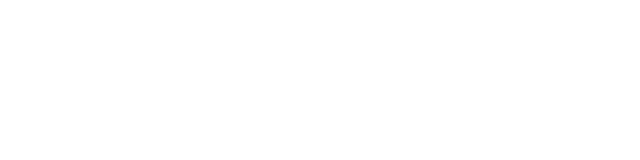
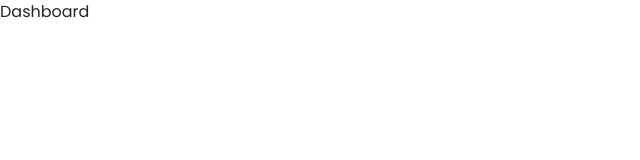
Before and after one commit to YoussefLMT/Car-Rental-Frontend-React, a React (Create React App) app: page /dashboard in a window 1280 px wide. Before the commit this address had no page. Shown: the top 160 px of the page, without its empty margins (0-640 px from the left). Built offline with nearby package versions, Linux system fonts and the light colour scheme.

Commit message:
add dashboard route

```diff
--- a/src/App.js
+++ b/src/App.js
@@ -1,11 +1,13 @@
-import { BrowserRouter, Routes, Route, Navigate } from 'react-router-dom';
+import { BrowserRouter, Routes, Route } from 'react-router-dom';
 import Login from './pages/Login';
+import Dashboard from './pages/Dashboard';
 
 function App() {
   return (
     <BrowserRouter>
       <Routes>
         <Route path='/' element={<Login />} />
+        <Route path='/dashboard' element={<Dashboard />} />
       </Routes>
     </BrowserRouter>
   );
--- /dev/null
+++ b/src/pages/Dashboard.jsx
@@ -0,0 +1,9 @@
+import React from 'react'
+
+function Dashboard() {
+  return (
+    <div>Dashboard</div>
+  )
+}
+
+export default Dashboard
```
Also changed, not shown: src/pages/Dashbaord.jsx (deleted, +0 -9 lines).
